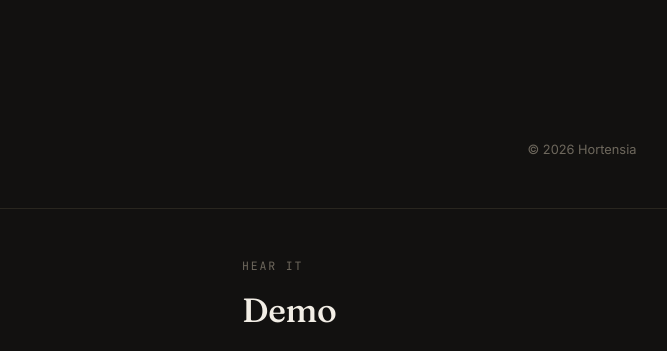
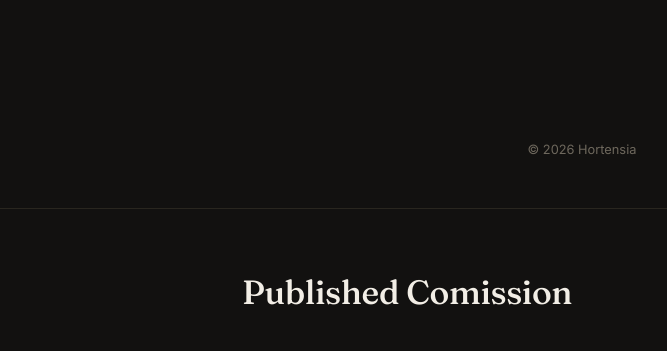
Before and after one commit to tensiach/hortensia-pricing, a plain HTML site: page index.html in a window 1280 px wide. Shown: the part 3016-3367 px from the top of the page, without its empty margins (58-725 px from the left). Drawn offline with Linux system fonts and the light colour scheme.

Commit message:
Update index.html

```diff
--- a/index.html
+++ b/index.html
@@ -79,8 +79,8 @@
 
   <section class="section section--video" aria-labelledby="video-heading">
     <div class="section-inner">
-      <p class="eyebrow">Hear it</p>
-      <h2 id="video-heading" class="section-heading">Demo</h2>
+      <p class="eyebrow"></p>
+      <h2 id="video-heading" class="section-heading">Published Comission</h2>
     </div>
     <div id="video-embed" class="video-categories"></div>
   </section>
@@ -88,7 +88,7 @@
   <noscript>
     <div style="max-width:640px;margin:2rem auto;padding:0 1.25rem;font-family:sans-serif;color:#EFEBE3;">
       <h1>Hortensia — Music Production &amp; Vocal Mixing</h1>
-      <p>Please enable JavaScript to view the full interactive pricelist, or contact directly via WhatsApp for current rates.</p>
+      <p>Please enable JavaScript to view the full interactive pricelist.</p>
     </div>
   </noscript>
 
```
